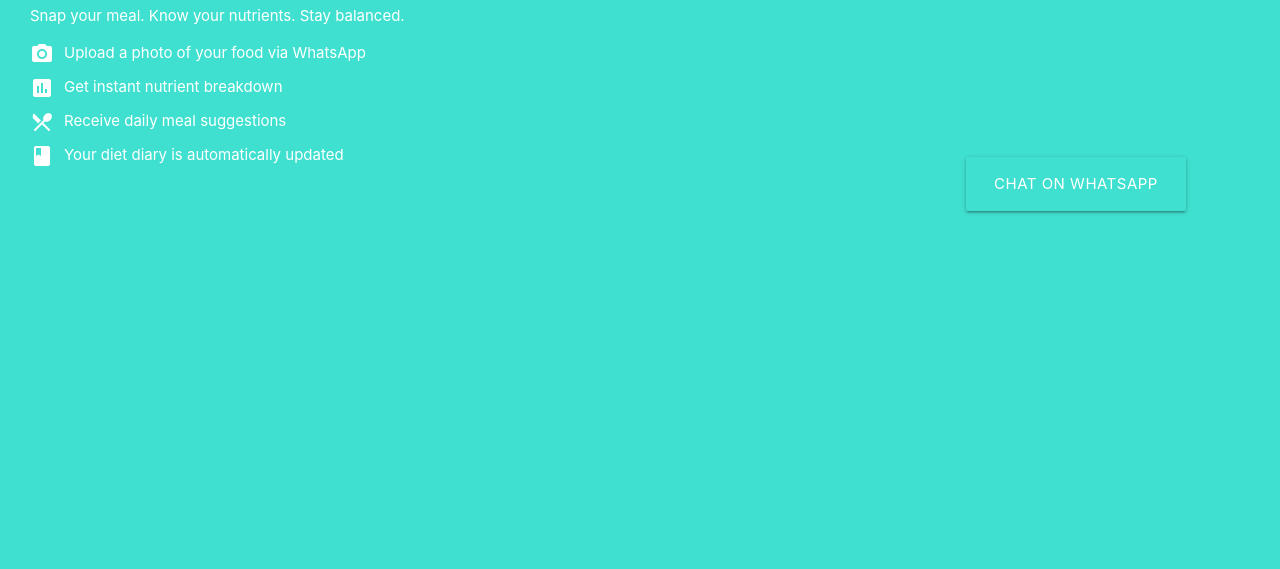
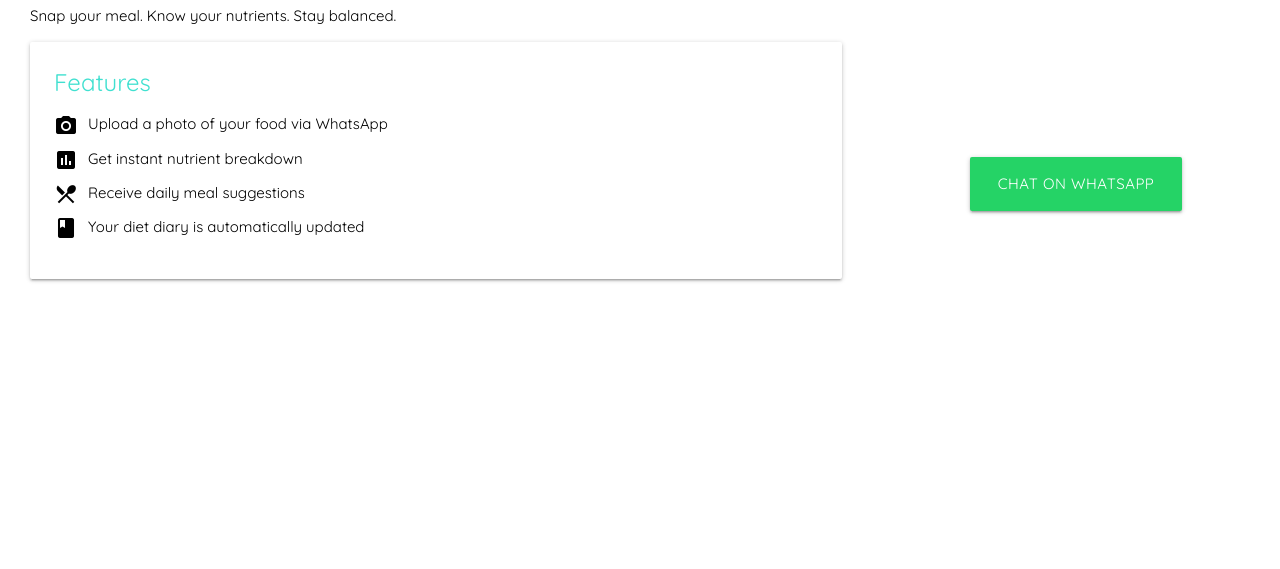
Before and after one commit to sharifrahim/dietlah, a plain HTML site: page index.html in a window 1280 px wide. Shown: the part 231-800 px from the top of the page. Drawn offline with nearby package versions, Linux system fonts and the light colour scheme; a script that the page names is missing.

Commit message:
Update layout with white background and feature card

```diff
--- a/index.html
+++ b/index.html
@@ -4,8 +4,18 @@
     <meta charset="UTF-8" />
     <meta name="viewport" content="width=device-width, initial-scale=1.0" />
     <title>DietLah - AI Diet Companion on WhatsApp</title>
-    <link href="https://cdnjs.cloudflare.com/ajax/libs/materialize/1.0.0/css/materialize.min.css" rel="stylesheet" />
-    <link href="https://fonts.googleapis.com/icon?family=Material+Icons" rel="stylesheet" />
+    <link
+      href="https://cdnjs.cloudflare.com/ajax/libs/materialize/1.0.0/css/materialize.min.css"
+      rel="stylesheet"
+    />
+    <link
+      href="https://fonts.googleapis.com/icon?family=Material+Icons"
+      rel="stylesheet"
+    />
+    <link
+      href="https://fonts.googleapis.com/css2?family=Quicksand:wght@400;700&display=swap"
+      rel="stylesheet"
+    />
     <style>
       body,
       html {
@@ -16,7 +26,6 @@
       .main-layout {
         display: flex;
         height: 100vh;
-        color: white;
       }
       .left {
         flex: 7;
@@ -30,14 +39,19 @@
         justify-content: center;
         padding: 30px;
       }
-      .turquoise {
-        background-color: #40e0d0;
+      body {
+        background-color: #fff;
+        color: #000;
+        font-family: "Quicksand", sans-serif;
       }
-      .btn-turquoise {
-        background-color: #40e0d0;
+      .accent {
+        color: #40e0d0;
       }
-      .btn-turquoise:hover {
-        background-color: #36c1b8;
+      .btn-whatsapp {
+        background-color: #25d366;
+      }
+      .btn-whatsapp:hover {
+        background-color: #1ebe57;
       }
       .steps li {
         list-style: none;
@@ -49,21 +63,44 @@
       }
     </style>
   </head>
-  <body class="turquoise">
+  <body>
     <div class="main-layout">
       <div class="left">
-        <h1>DietLah - AI Diet Companion on WhatsApp</h1>
+        <h1 class="accent">DietLah - AI Diet Companion on WhatsApp</h1>
         <p>Snap your meal. Know your nutrients. Stay balanced.</p>
-        <ul class="steps">
-          <li><i class="material-icons">photo_camera</i>Upload a photo of your food via WhatsApp</li>
-          <li><i class="material-icons">insert_chart</i>Get instant nutrient breakdown</li>
-          <li><i class="material-icons">restaurant_menu</i>Receive daily meal suggestions</li>
-          <li><i class="material-icons">book</i>Your diet diary is automatically updated</li>
-        </ul>
+        <div class="card white">
+          <div class="card-content black-text">
+            <span class="card-title accent">Features</span>
+            <ul class="steps">
+              <li>
+                <i class="material-icons">photo_camera</i>Upload a photo of your
+                food via WhatsApp
+              </li>
+              <li>
+                <i class="material-icons">insert_chart</i>Get instant nutrient
+                breakdown
+              </li>
+              <li>
+                <i class="material-icons">restaurant_menu</i>Receive daily meal
+                suggestions
+              </li>
+              <li>
+                <i class="material-icons">book</i>Your diet diary is
+                automatically updated
+              </li>
+            </ul>
+          </div>
+        </div>
       </div>
       <div class="right">
         <div id="qrcode" class="section"></div>
-        <a href="https://wa.me/0108426793" target="_blank" rel="noopener" class="btn btn-large btn-turquoise">Chat on WhatsApp</a>
+        <a
+          href="https://wa.me/0108426793"
+          target="_blank"
+          rel="noopener"
+          class="btn btn-large btn-whatsapp"
+          >Chat on WhatsApp</a
+        >
       </div>
     </div>
     <script src="https://cdnjs.cloudflare.com/ajax/libs/qrcodejs/1.0.0/qrcode.min.js"></script>
@@ -71,7 +108,7 @@
       const phoneNumber = "0108426793";
       new QRCode(
         document.getElementById("qrcode"),
-        `https://wa.me/${phoneNumber}`
+        `https://wa.me/${phoneNumber}`,
       );
     </script>
   </body>
```
